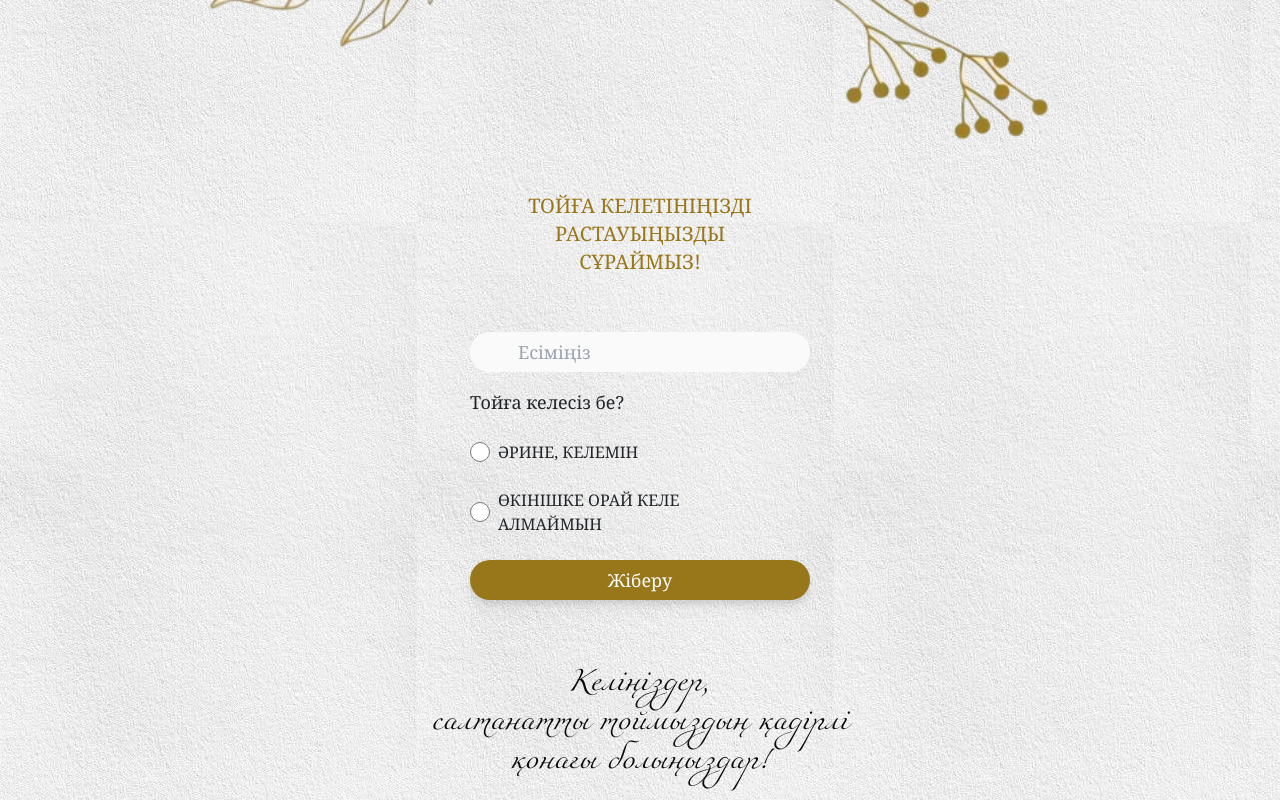
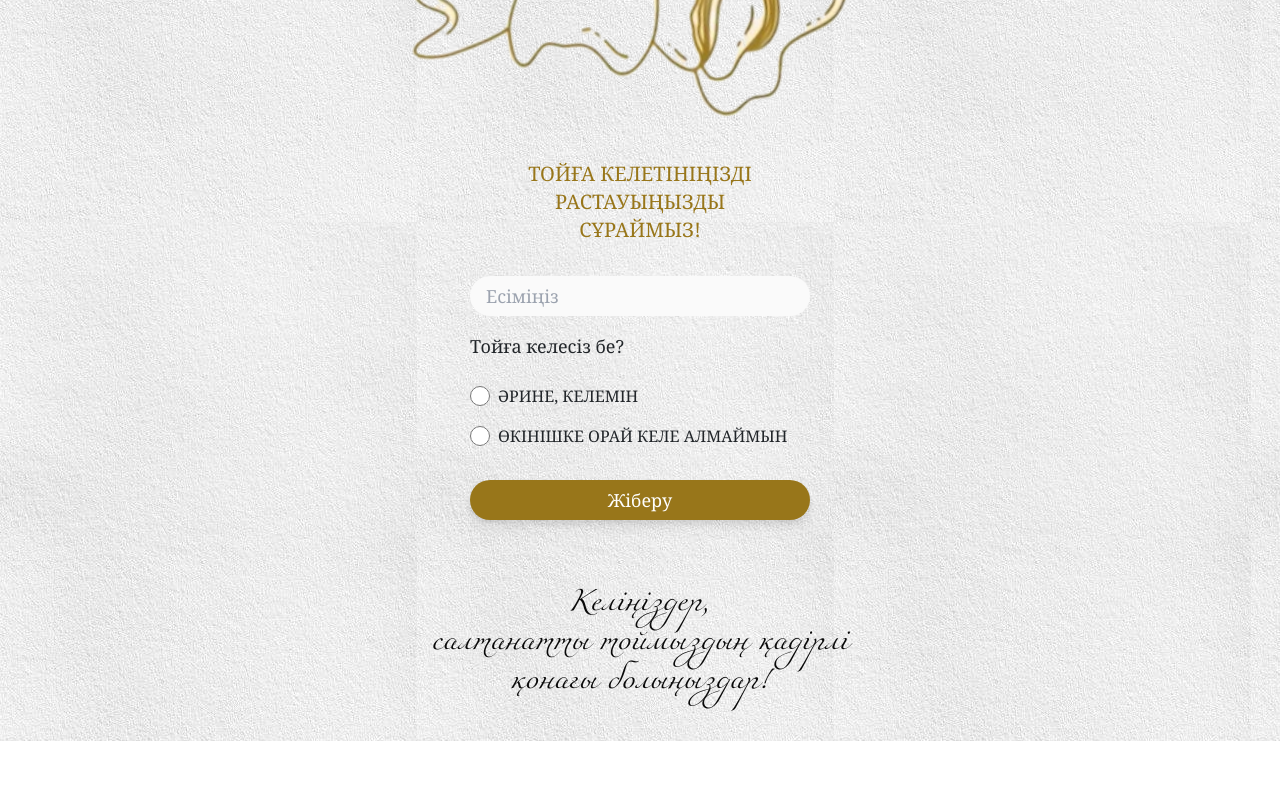
Before and after one commit to Al1nurX/zeinet-toy, a Next.js app: page / in a window 1280 px wide. Shown: the part 6038-6838 px from the top of the page. After the commit the page ends 6779 px from the top, so only its background shows below. Built offline with nearby package versions, Linux system fonts and the light colour scheme.

Commit message:
initial commit

```diff
--- a/src/components/Formik.tsx
+++ b/src/components/Formik.tsx
@@ -43,7 +43,7 @@ export default function Formik() {
     <>
       <form onSubmit={handleSubmit} className="mx-auto w-full max-w-md px-4">
         <div className="flex flex-col text-center font-georgia">
-          <div className="my-5 text-xl uppercase text-[#98761A]">
+          <div className="mb-4 mt-3 text-xl uppercase text-[#98761A]">
             тойға келетініңізді <br /> растауыңызды <br /> сұраймыз!
           </div>
           <div className="mt-2 flex flex-col items-center">
@@ -53,7 +53,7 @@ export default function Formik() {
               value={name}
               placeholder="Есіміңіз"
               onChange={(e) => setName(e.target.value)}
-              className="h-10 w-full max-w-[85%] rounded-3xl bg-[#FAFAFA] px-5 text-lg outline-none"
+              className="h-10 w-full max-w-[85%] rounded-3xl bg-[#FAFAFA] px-3 text-lg outline-none"
             />
             <div className="mt-3 w-full max-w-[85%] text-left text-lg">
               Тойға келесіз бе?
@@ -75,7 +75,7 @@ export default function Formik() {
                 ӘРИНЕ, КЕЛЕМІН
               </label>
             </div>
-            <div className="mt-4 flex w-full max-w-[85%] items-center justify-start">
+            <div className="mt-3 flex w-full max-w-[85%] items-center justify-start">
               <input
                 type="radio"
                 id="cannotAttend"
@@ -87,19 +87,17 @@ export default function Formik() {
               />
               <label
                 htmlFor="cannotAttend"
-                className="ml-2 w-full max-w-[85%] flex-shrink-0 text-left"
+                className="ml-2 w-full flex-shrink-0 text-left"
               >
                 ӨКІНІШКЕ ОРАЙ КЕЛЕ АЛМАЙМЫН
               </label>
             </div>
             {error && (
-              <div className="mt-4 w-full max-w-[85%] text-left text-red-500">
-                {error}
-              </div>
+              <div className="mt-3 w-full text-left text-red-500">{error}</div>
             )}
             <button
               type="submit"
-              className="mt-6 h-10 w-full max-w-[85%] rounded-3xl bg-[#98761A] px-6 text-lg text-[#FFFFFF] drop-shadow-lg"
+              className="mt-8 h-10 w-full max-w-[85%] rounded-3xl bg-[#98761A] px-2 text-lg text-[#FFFFFF] drop-shadow-lg"
               disabled={isLoading}
             >
               {isLoading ? "Жіберілуде..." : "Жіберу"}
--- a/src/components/Info.tsx
+++ b/src/components/Info.tsx
@@ -156,7 +156,6 @@ export default function Info() {
         </div>
       </div>
       <Image
-        data-aos="zoom-out"
         src="/decor.png"
         alt="decor"
         width={200}
```
